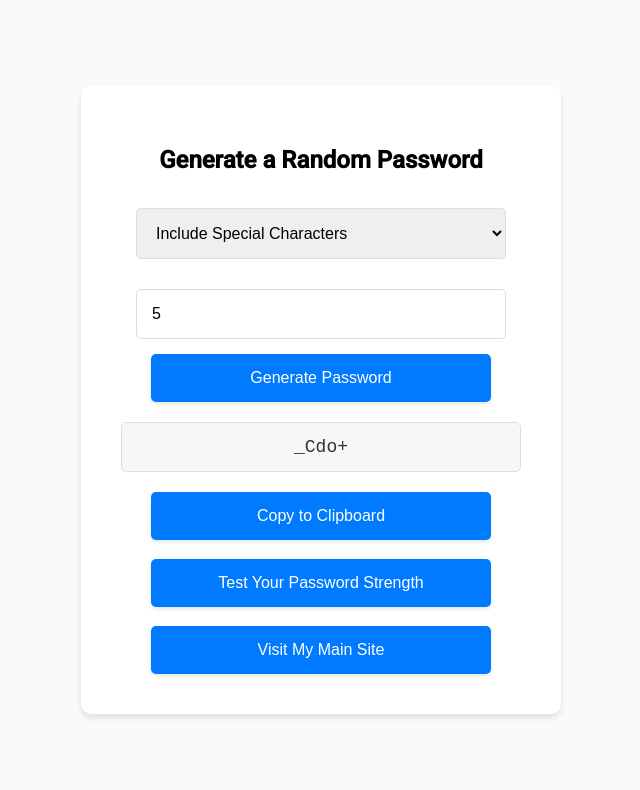
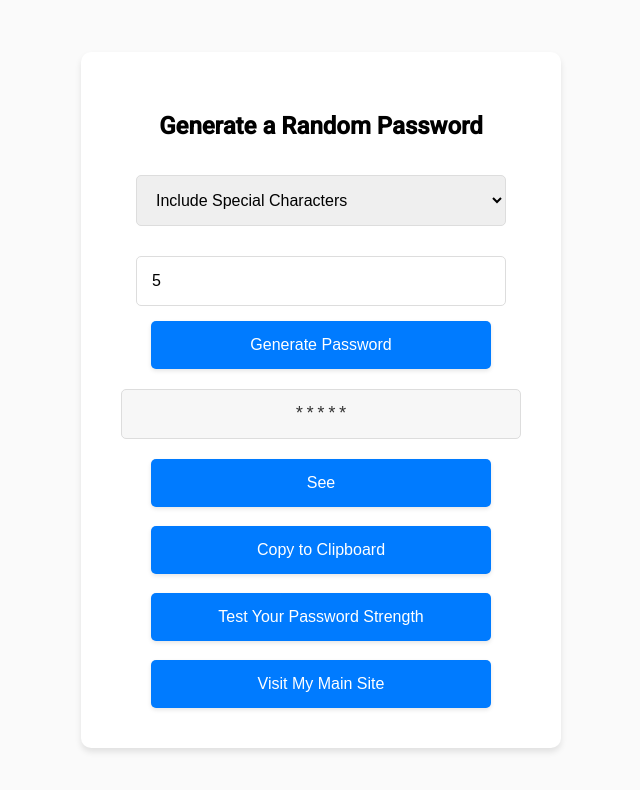
Before and after one commit to dglass710/random-password, a plain HTML site: page index.html in a window 1280 px wide. Both pictures are taken after typing "5" into the empty fields and a click on the button "Generate Password". Shown: the whole page, without its empty margins (319-959 px from the left). Drawn offline with Linux system fonts and the light colour scheme.

Commit message:
Added a hidden password functionality

```diff
--- a/index.html
+++ b/index.html
@@ -78,7 +78,9 @@
         </select>
         <input type="number" id="passwordLength" inputmode="numeric" pattern="[0-9]*" placeholder="Enter desired length (default: 16)..." min="1" max="128" required>
         <button onclick="generatePassword()">Generate Password</button>
-        <div id="passwordDisplay"></div>
+        <div id="passwordDisplay" style="display:none;"></div>
+        <button id="toggleVisibilityButton" style="display:none;" onclick="togglePasswordVisibility()">See</button>
+        <br><br>
         <button onclick="copyToClipboard()">Copy to Clipboard</button>
         <br><br>
         <!-- New Button for strength.thedavidglass.com -->
@@ -119,17 +121,37 @@
             for (let i = 0; i < length; i++) {
                 password += charset.charAt(Math.floor(Math.random() * charset.length));
             }
+
             document.getElementById('passwordDisplay').innerText = password;
+            document.getElementById('passwordDisplay').style.display = 'flex';
+            document.getElementById('passwordDisplay').dataset.originalText = password;
+            document.getElementById('passwordDisplay').innerText = '*'.repeat(password.length);
+            document.getElementById('toggleVisibilityButton').innerText = 'See';
+            document.getElementById('toggleVisibilityButton').style.display = 'inline-block';
         }
 
         function copyToClipboard() {
-            const password = document.getElementById('passwordDisplay').innerText;
+            const password = document.getElementById('passwordDisplay').dataset.originalText;
             navigator.clipboard.writeText(password).then(() => {
             }, (err) => {
                 console.error('Error copying text to clipboard:', err);
                 alert('Failed to copy password');
             });
         }
+
+        function togglePasswordVisibility() {
+            const passwordDisplay = document.getElementById('passwordDisplay');
+            const visibilityButton = document.getElementById('toggleVisibilityButton');
+            const originalText = passwordDisplay.dataset.originalText;
+
+            if (passwordDisplay.innerText === '*'.repeat(originalText.length)) {
+                passwordDisplay.innerText = originalText;
+                visibilityButton.innerText = 'Hide';
+            } else {
+                passwordDisplay.innerText = '*'.repeat(originalText.length);
+                visibilityButton.innerText = 'See';
+            }
+        }
     </script>
 </body>
 </html>
```
